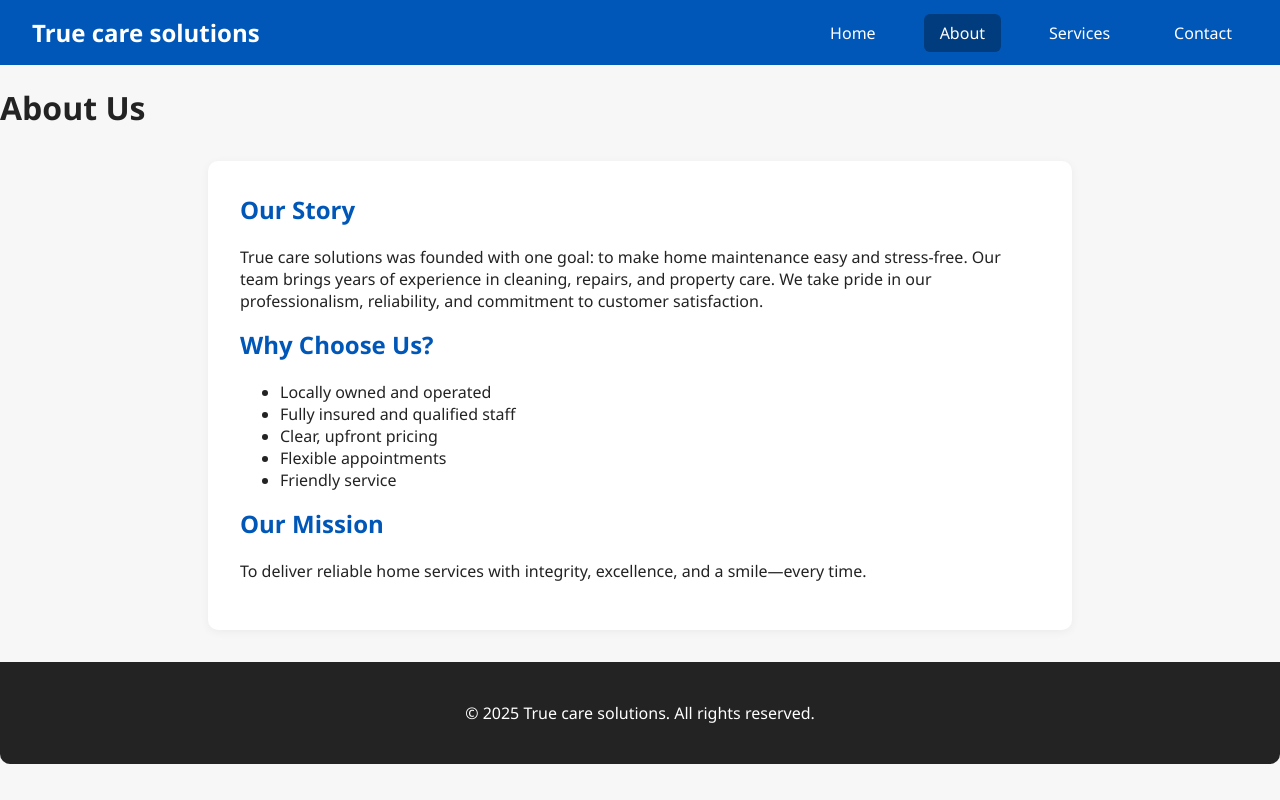
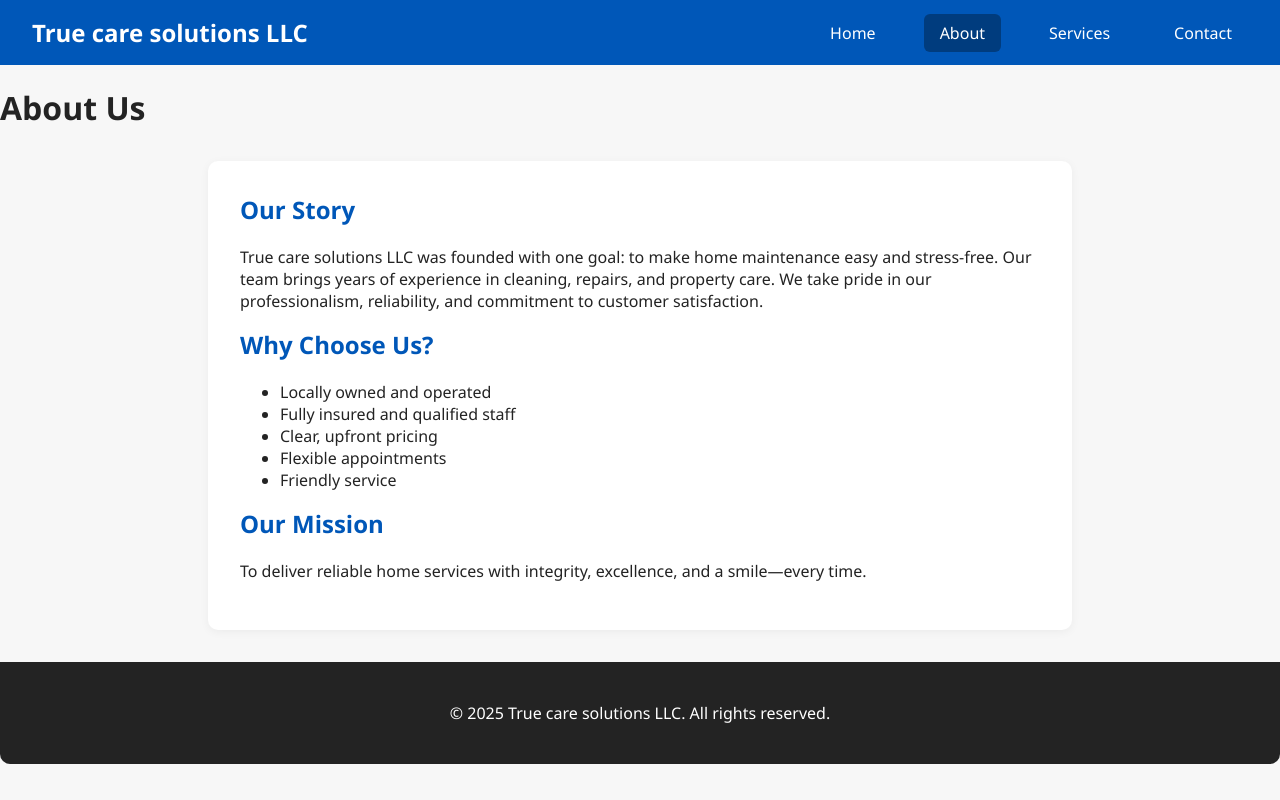
Before and after one commit to truecaresolutions7/truecaresolutions7.github.io, a plain HTML site: page about.html in a window 1280 px wide. Drawn offline with Linux system fonts and the light colour scheme.

Commit message:
Update about.html

```diff
--- a/about.html
+++ b/about.html
@@ -2,12 +2,12 @@
 <html lang="en">
 <head>
     <meta charset="UTF-8">
-    <title>About | True care solutions</title>
+    <title>About | True care solutions LLC</title>
     <link rel="stylesheet" href="styles.css">
 </head>
 <body>
     <nav>
-        <div class="logo">True care solutions</div>
+        <div class="logo">True care solutions LLC</div>
         <ul>
             <li><a href="index.html">Home</a></li>
             <li><a href="about.html" class="active">About</a></li>
@@ -21,7 +21,7 @@
     <section class="about">
         <h2>Our Story</h2>
         <p>
-            True care solutions was founded with one goal: to make home maintenance easy and stress-free. Our team brings years of experience in cleaning, repairs, and property care. We take pride in our professionalism, reliability, and commitment to customer satisfaction.
+            True care solutions LLC was founded with one goal: to make home maintenance easy and stress-free. Our team brings years of experience in cleaning, repairs, and property care. We take pride in our professionalism, reliability, and commitment to customer satisfaction.
         </p>
         <h2>Why Choose Us?</h2>
         <ul>
@@ -37,7 +37,7 @@
         </p>
     </section>
     <footer>
-        <p>&copy; 2025 True care solutions. All rights reserved.</p>
+        <p>&copy; 2025 True care solutions LLC. All rights reserved.</p>
     </footer>
 </body>
 </html>
```
